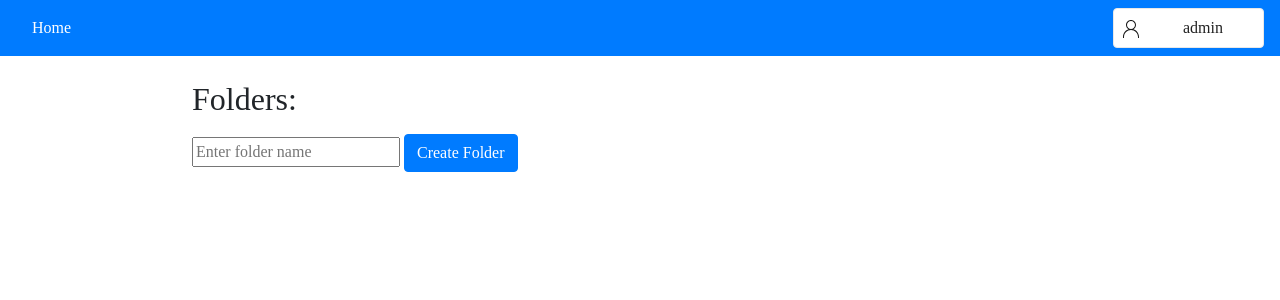
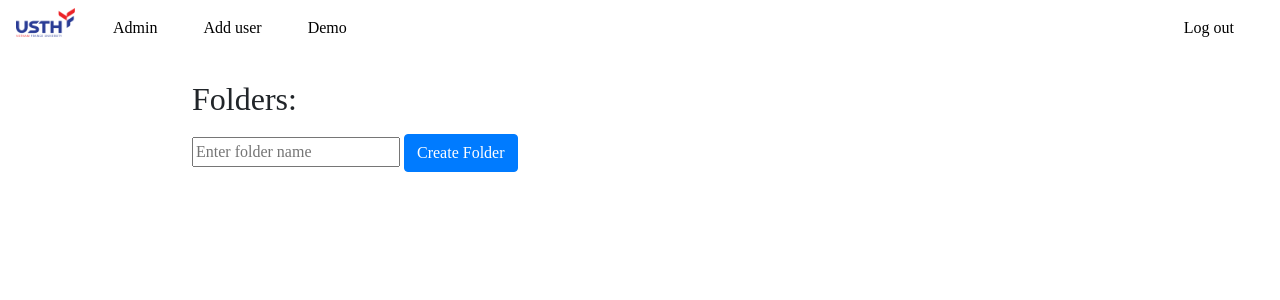
Before and after one commit to larycoder/Limb-Bone-Abnormality, a Flask app: page /home in a window 1280 px wide. Shown: the top 300 px of the page. Run offline with Flask 3, Linux system fonts and the light colour scheme; a user stored in the database is signed in; some libraries are stand-ins or nearby versions.

Commit message:
Update home

```diff
--- a/templates/home.html
+++ b/templates/home.html
@@ -1,49 +1,7 @@
-<!DOCTYPE html>
-<html lang="en">
-<head>
-  <meta charset="UTF-8">
-  <meta name="viewport" content="width=device-width, initial-scale=1.0">
-  <link
-  rel="stylesheet"
-  href="https://stackpath.bootstrapcdn.com/bootstrap/4.4.1/css/bootstrap.min.css"
-  integrity="sha384-Vkoo8x4CGsO3+Hhxv8T/Q5PaXtkKtu6ug5TOeNV6gBiFeWPGFN9MuhOf23Q9Ifjh"
-  crossorigin="anonymous"
-/>
-<link
-  rel="stylesheet"
-  href="https://stackpath.bootstrapcdn.com/font-awesome/4.7.0/css/font-awesome.min.css"
-  crossorigin="anonymous"
-/>
+{%extends "base.html"%}
+{%block title%}Home{%endblock%}
+{% block content %}
 <link rel="stylesheet" href="../static/home.css">
-
-<title>{% block title %}Home{% endblock %}</title>
-</head>
-<body>
-
-  <nav class="navbar navbar-expand-lg bg-primary">
-    <a href="/home" class="nav-item nav-link" id="home" style="color: white;">Home</a>
-
-    <div class="navbar-nav ml-auto">
-      <div class="menu_account">
-        <div class="icon_account">
-          <svg xmlns="http://www.w3.org/2000/svg" width="24" height="24" viewBox="0 0 24 24" fill="none">
-            <path d="M12 3C14.7614 3 17 5.23858 17 8C17 9.88196 15.9603 11.5211 14.4239 12.3742C17.5815 13.3762 19.8902 16.2864 19.9962 19.7508L20 20V21H19V20L18.9959 19.7593C18.8691 16.0048 15.7855 13 12 13C8.21455 13 5.1309 16.0048 5.00406 19.7593L5 20V21H4V20L4.00381 19.7508C4.1098 16.2864 6.41847 13.3762 9.57667 12.3736C8.03975 11.5211 7 9.88196 7 8C7 5.23858 9.23858 3 12 3ZM12 4C9.79086 4 8 5.79086 8 8C8 10.2091 9.79086 12 12 12C14.2091 12 16 10.2091 16 8C16 5.79086 14.2091 4 12 4Z" fill="#1A1A1A"/>
-          </svg>
-        </div>
-
-        <div class="name_account" data-toggle="dropdown">
-          <p class="nav-link">{{ user.username }}</p>
-          <div class="dropdown-menu dropdown-menu-right">
-            <a class="dropdown-item" href="/forgot" id="reset">Reset Password</a>
-            <a href="/logout" class="dropdown-item" id="logout">Log Out</a>
-          </div>
-        </div>
-
-      </div>
-    </div>
-  </nav>
-  <!-- Make the pipeline in this command -->
-{% block content %}
 <div class="form">
   <br>
   <h2>Folders:</h2>
@@ -69,39 +27,3 @@
   </form>
 </div>
 {% endblock %}
-<script
-src="https://code.jquery.com/jquery-3.2.1.slim.min.js"
-integrity="sha384-KJ3o2DKtIkvYIK3UENzmM7KCkRr/rE9/Qpg6aAZGJwFDMVNA/GpGFF93hXpG5KkN"
-crossorigin="anonymous"
-></script>
-<script
-src="https://cdnjs.cloudflare.com/ajax/libs/popper.js/1.12.9/umd/popper.min.js"
-integrity="sha384-ApNbgh9B+Y1QKtv3Rn7W3mgPxhU9K/ScQsAP7hUibX39j7fakFPskvXusvfa0b4Q"
-crossorigin="anonymous"
-></script>
-<script
-src="https://maxcdn.bootstrapcdn.com/bootstrap/4.0.0/js/bootstrap.min.js"
-integrity="sha384-JZR6Spejh4U02d8jOt6vLEHfe/JQGiRRSQQxSfFWpi1MquVdAyjUar5+76PVCmYl"
-crossorigin="anonymous"
-></script>
-<script type="text/javascript"
-src="{{url_for('static', filename= 'index.js')}}">
-
-</script>
-<script>
-  $(document).ready(function() {
-    $('.name_account').dropdown();
-
-    $('#logout').click(function(e) {
-      e.preventDefault();
-      window.location.href = "/logout";
-    });
-
-    $('#reset').click(function(e){
-      e.preventDefault();
-      window.location.href = "/forgot";
-    });
-  });
-</script>
-</body>
-</html>
```
